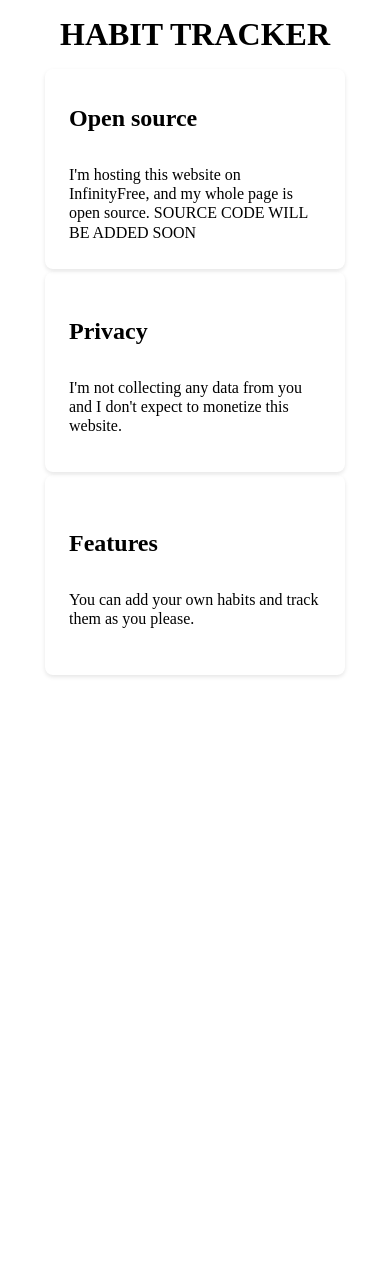
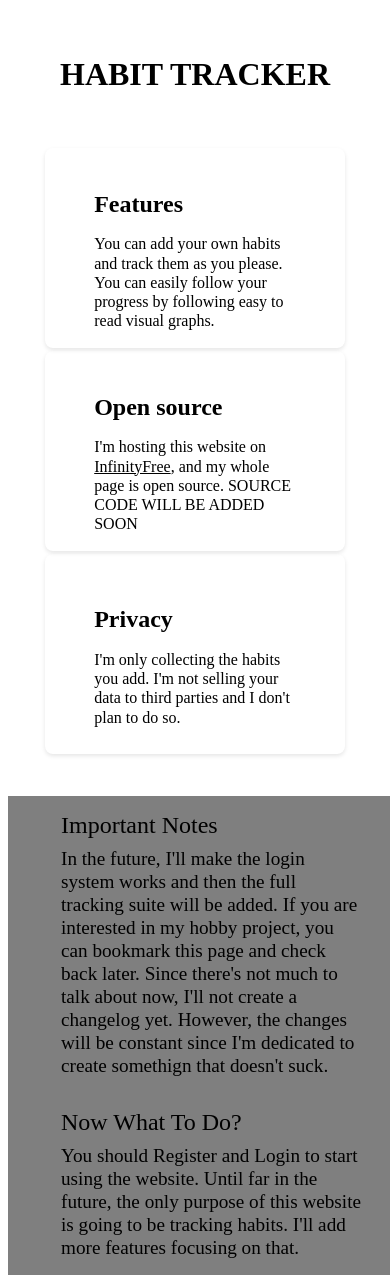
Before and after one commit to sBugrak/bugrakat, a PHP site: page /components/index/startup.php in a window 390 px wide. Before the commit the page ends 677 px from the top, so only its background shows below. Run offline with PHP 8.4, Linux system fonts and the light colour scheme.

Commit message:
Responsiveness added. The startup page is now responsive and almost ready.

```diff
--- a/components/index/startup.php
+++ b/components/index/startup.php
@@ -1,16 +1,29 @@
+<div class="intro-article-container">
 <h2 class="intro-title">HABIT TRACKER</h2>
-<div class="intro-articles">
+<section class="intro-articles">
+    <article class="intro-article">
+        <h3 class="intro-article-title">Features</h3>
+        <p>You can add your own habits and track them as you please. You can easily follow your progress by following easy to read visual graphs.</p>
+    </article>
     <article class="intro-article">
         <h3 class="intro-article-title">Open source</h3>
-    <p>I'm hosting this website on <a class="intro-article-link" href="https://www.infinityfree.com/">InfinityFree</a>, and my whole page is open source. <span>SOURCE CODE WILL BE ADDED SOON</span></p>
+        <p>I'm hosting this website on <a target="_blank" rel="noopener noreferrer" class="intro-article-link" href="https://www.infinityfree.com/">InfinityFree</a>, and my whole page is open source. <span>SOURCE CODE WILL BE ADDED SOON</span></p>
     </article>
     <article class="intro-article">
         <h3 class="intro-article-title">Privacy</h3>
-    <p>I'm not collecting any data from you and I don't expect to monetize this website.</p>
+        <p>I'm only collecting the habits you add. I'm not selling your data to third parties and I don't plan to do so.</p>
     </article>
-<article class="intro-article">
-    <h3 class="intro-article-title">Features</h3>
-    <p>You can add your own habits and track them as you please.</p>
-</article>
+</section>
+</div>
+
+<div class="notes-container">
+<section>
+    <h2 class="notes-title">Important Notes</h2>
+    <p class="notes-text">In the future, I'll make the login system works and then the full tracking suite will be added. If you are interested in my hobby project, you can bookmark this page and check back later. Since there's not much to talk about now, I'll not create a changelog yet. However, the changes will be constant since I'm dedicated to create somethign that doesn't suck.</p>
+</section>
+<section>
+    <h2 class="notes-title">Now What To Do?</h2>
+    <p class="notes-text">You should <a class="startup-link" onclick="loadContent('register')">Register</a> and <a class="startup-link" onclick="loadContent('enter')">Login</a> to start using the website. Until far in the future, the only purpose of this website is going to be tracking habits. I'll add more features focusing on that.</p>
+</section>
 </div>
 <link rel="stylesheet" href="style/start/startup.css">
--- a/style/main.css
+++ b/style/main.css
@@ -10,7 +10,7 @@
 
 body{
     font-family: 'Oswald', sans-serif;
-    background-color: var(--color-background);
+    background-color: var(--color-accent);
     width: 100%;
     height: 100%;
 }
--- a/style/navbar.css
+++ b/style/navbar.css
@@ -4,7 +4,7 @@
     height: 70px;
     justify-content: space-between;
     align-items: center;
-    background-color: var(--color-accent, #333);
+    background-color: var(--color-primary, #333);
     color: white;
     position: relative;
     flex-wrap: wrap;
@@ -51,7 +51,7 @@
 
 .title a {
     text-decoration: none;
-    color: var(--color-secondary, #fff);
+    color: var(--color-muted, #fff);
 }
 
 .link-list {
--- a/style/start/startup.css
+++ b/style/start/startup.css
@@ -1,10 +1,15 @@
 .intro-title {
-    margin: 2rem 0 0 0;
+    margin: 0;
     justify-content: center;
     align-items: center;
     text-align: center;
     font-size: 2rem;
-    font-weight: 600;
+    font-weight: 700;
+    user-select: none;
+    -webkit-user-select: none;
+    -moz-user-select: none;
+    -ms-user-select: none;
+    color: var(--color-muted);
 }
 
 .intro-articles {
@@ -14,17 +19,33 @@
     flex-wrap: wrap;
     flex-direction: column;
     align-items: center;
-    margin: 2rem auto;
+    margin: 0 auto;
     justify-content: center;
     align-content: center;
     width: 100%;
     padding: 0 1rem;
     box-sizing: border-box;
     transition: max-width 0.2s ease-in-out;
+    flex: 1;
+}
+
+.intro-article-container {
+    min-height: calc(100vh - 120px);
+    display: flex;
+    flex-direction: column;
+    align-items: center;
+    justify-content: center;
+    width: 100%;
+    padding: 2rem 0;
+    gap: 2rem;
 }
 
 .intro-article {
-    background-color: var(--color-accent);
+    background-color: var(--color-primary);
+    user-select: none;
+    -webkit-user-select: none;
+    -moz-user-select: none;
+    -ms-user-select: none;
     padding: 1.5rem;
     color: var(--color-primary);
     width: 100%;
@@ -36,10 +57,15 @@
     display: flex;
     flex-direction: column;
     justify-content: center;
+    align-items: center;
     color: var(--color-text);
     transition: all 0.2s ease-in-out, max-width 0.3s ease-in-out;
     min-width: 300px;
     margin-bottom: 0.5rem;
+    user-select: none;
+    -webkit-user-select: none;
+    -moz-user-select: none;
+    -ms-user-select: none;
 }
 
 .intro-article:hover {
@@ -53,20 +79,71 @@
 }
 
 .intro-article-title {
-    width: 100%;
+    width: 80%;
     justify-content: center;
     justify-self: center;
     font-size: 1.7rem;
     margin-bottom: 1rem;
+    user-select: none;
+    -webkit-user-select: none;
+    -moz-user-select: none;
+    -ms-user-select: none;
 }
 
 .intro-article-link {
-    color: var(--color-secondary);
-    text-decoration: none;
+    color: var(--color-text);
+    text-decoration: underline;
+    user-select: none;
+    -webkit-user-select: none;
+    -moz-user-select: none;
+    -ms-user-select: none;
 }
 
 .intro-article-link:hover {
-    text-decoration: underline;
+    color: var(--color-primary);
+}
+
+.intro-article p {
+    width: 80%;
+    margin: 0;
+    text-align: left;
+    user-select: none;
+    -webkit-user-select: none;
+    -moz-user-select: none;
+    -ms-user-select: none;
+}
+
+.notes-container {
+    color: var(--color-muted);
+    display: flex;
+    flex-direction: column;
+    align-items: center;
+    justify-content: center;
+    gap: 2rem;
+    width: 100%;
+    background-color: rgba(0, 0, 0, 0.5);
+    padding: 1rem;
+    transition: all 0.3s ease-in-out;
+}
+
+.notes-container section {
+    width: 100%;
+    max-width: 1000px;
+    transition: all 0.3s ease-in-out, max-width 0.3s ease-in-out;
+}
+
+.notes-title {
+    margin: 0;
+    margin-bottom: 0.5rem;
+    font-size: 1.5rem;
+    font-weight: 400;
+}
+
+.notes-text {
+    line-height: 1.2;
+    margin: 0;
+    font-size: 1.2rem;
+    font-weight: 300;
 }
 
 
@@ -81,6 +158,9 @@
     .intro-article-title {
         font-size: 1.5rem;
     }
+    .notes-container section {
+        max-width: 800px;
+    }
 }
 
 @media screen and (max-width: 1024px) {
@@ -91,6 +171,9 @@
         margin: 0;
         max-width: 625px;
         margin-bottom: 0.5rem;
+    }
+    .notes-container section {
+        max-width: 625px;
     }
 }
 
@@ -118,6 +201,10 @@
     .intro-article-title, .intro-article p {
         padding: 0 auto;
     }
+    .notes-container section {
+        max-width: 475px;
+        padding: 0 1rem;
+    }
 }
 
 @media screen and (max-width: 550px) {
@@ -128,4 +215,33 @@
         width: 100%;
         max-width: 300px;
     }
+    .notes-container section {
+        max-width: 300px;
+        padding: 0 1rem;
+    }
 }
+
+@media screen and (min-height: 1100px) {
+
+    .intro-article {
+        height: 300px;
+    }
+    .intro-article-title {
+        font-size: 1.8rem;
+    }
+    .intro-article p {
+        font-size: 1.3rem;
+    }
+}
+
+@media screen and (min-height: 1300px) {
+    .intro-article {
+        height: 350px;
+    }
+    .intro-article-title {
+        font-size: 2rem;
+    }
+    .intro-article p {
+        font-size: 1.5rem;
+    }
+}
```
Also changed, not shown: scripts/index/index.js (+18 -1 lines). Lines whose indentation alone changed are shown as unchanged.
